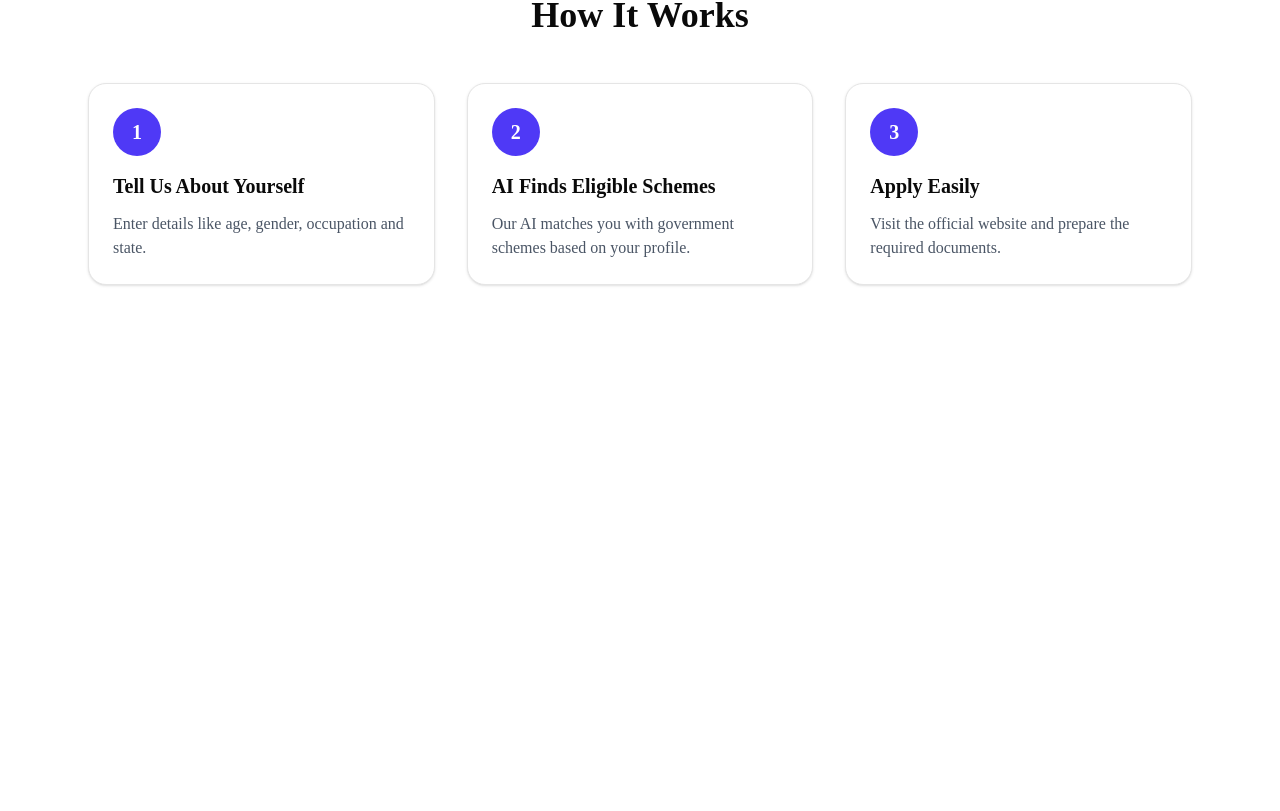
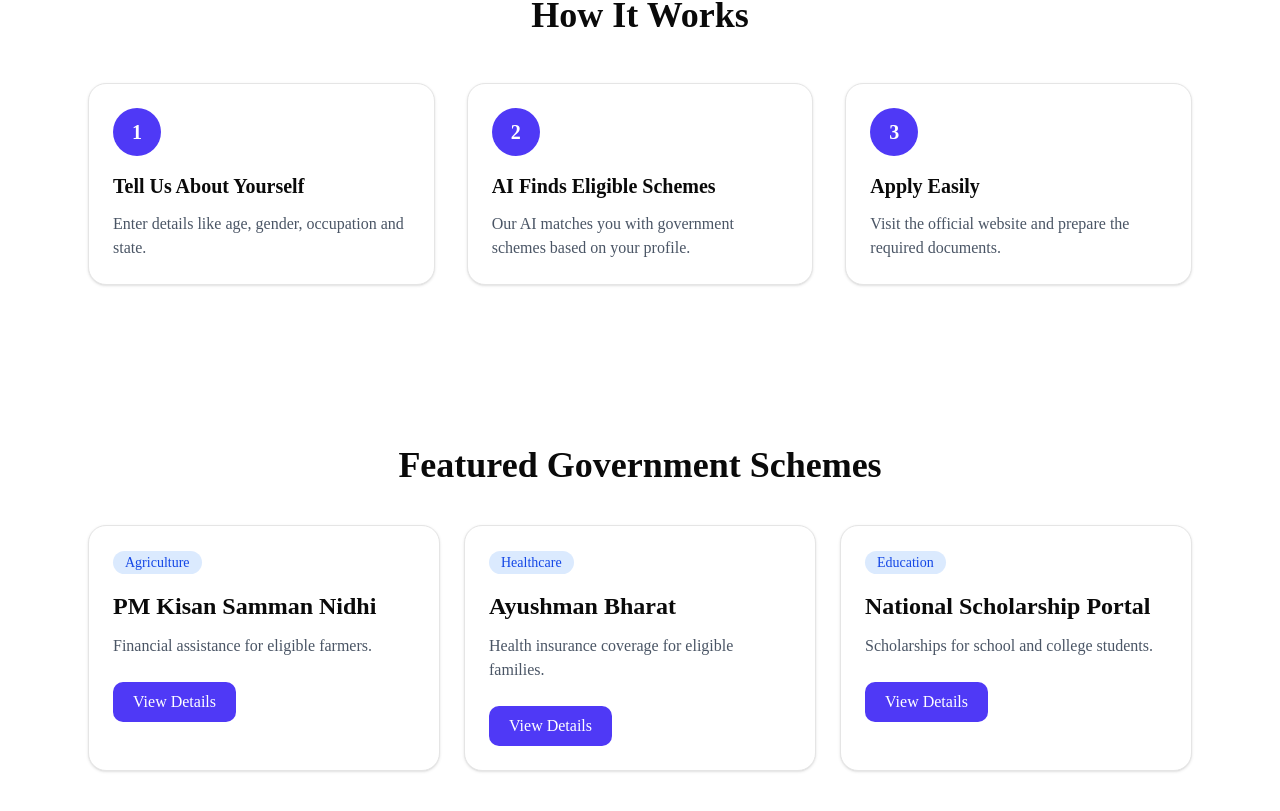
Before and after one commit to mahajanvedika9-lab/scheme-navigator-ai, a Next.js app in the folder scheme-navigator-ai/: page / in a window 1280 px wide. Shown: the part 1236-2047 px from the top of the page. Before the commit the page ends 1601 px from the top, so only its background shows below. Built offline with nearby package versions, Linux system fonts and the light colour scheme.

Commit message:
Complete Day 6 - Featured Schemes section

```diff
--- a/scheme-navigator-ai/app/page.tsx
+++ b/scheme-navigator-ai/app/page.tsx
@@ -3,6 +3,7 @@
 import SearchSection from "@/components/home/searchsection";
 import Categories from "@/components/home/categories";
 import HowItWorks from "@/components/home/howitworks";
+import FeaturedSchemes from "@/components/home/featuredscheme";
 export default function Home() {
   return (
     <>
@@ -11,6 +12,7 @@
       <SearchSection />
       <Categories />
       <HowItWorks />
+      <FeaturedSchemes />
     </>
   );
 }
--- /dev/null
+++ b/scheme-navigator-ai/components/common/schemecard.tsx
@@ -0,0 +1,31 @@
+type SchemeCardProps = {
+  name: string;
+  category: string;
+  description: string;
+};
+
+export default function SchemeCard({
+  name,
+  category,
+  description,
+}: SchemeCardProps) {
+  return (
+    <div className="rounded-2xl border bg-white p-6 shadow-sm transition hover:shadow-lg">
+      <span className="rounded-full bg-blue-100 px-3 py-1 text-sm text-blue-700">
+        {category}
+      </span>
+
+      <h3 className="mt-4 text-2xl font-bold">
+        {name}
+      </h3>
+
+      <p className="mt-3 text-gray-600">
+        {description}
+      </p>
+
+      <button className="mt-6 rounded-lg bg-indigo-600 px-5 py-2 text-white hover:bg-indigo-700">
+        View Details
+      </button>
+    </div>
+  );
+}
--- /dev/null
+++ b/scheme-navigator-ai/components/home/featuredscheme.tsx
@@ -0,0 +1,23 @@
+import SchemeCard from "@/components/common/schemecard";
+import { featuredSchemes } from "@/constants/schemes";
+
+export default function FeaturedSchemes() {
+  return (
+    <section className="mx-auto max-w-6xl px-6 py-20">
+      <h2 className="mb-10 text-center text-4xl font-bold">
+        Featured Government Schemes
+      </h2>
+
+      <div className="grid gap-6 md:grid-cols-2 lg:grid-cols-3">
+        {featuredSchemes.map((scheme) => (
+          <SchemeCard
+            key={scheme.id}
+            name={scheme.name}
+            category={scheme.category}
+            description={scheme.description}
+          />
+        ))}
+      </div>
+    </section>
+  );
+}
--- /dev/null
+++ b/scheme-navigator-ai/constants/schemes.ts
@@ -0,0 +1,20 @@
+export const featuredSchemes = [
+  {
+    id: 1,
+    name: "PM Kisan Samman Nidhi",
+    category: "Agriculture",
+    description: "Financial assistance for eligible farmers.",
+  },
+  {
+    id: 2,
+    name: "Ayushman Bharat",
+    category: "Healthcare",
+    description: "Health insurance coverage for eligible families.",
+  },
+  {
+    id: 3,
+    name: "National Scholarship Portal",
+    category: "Education",
+    description: "Scholarships for school and college students.",
+  },
+];
```
